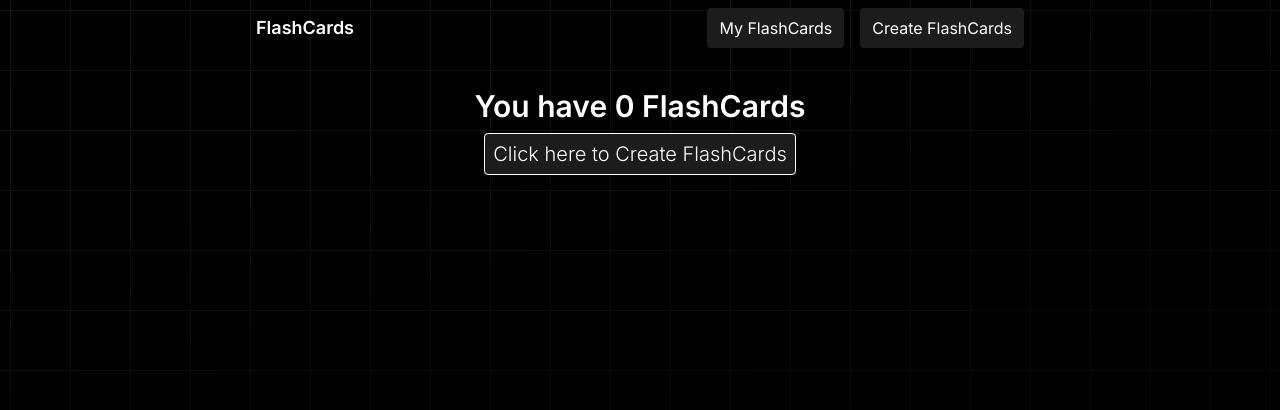
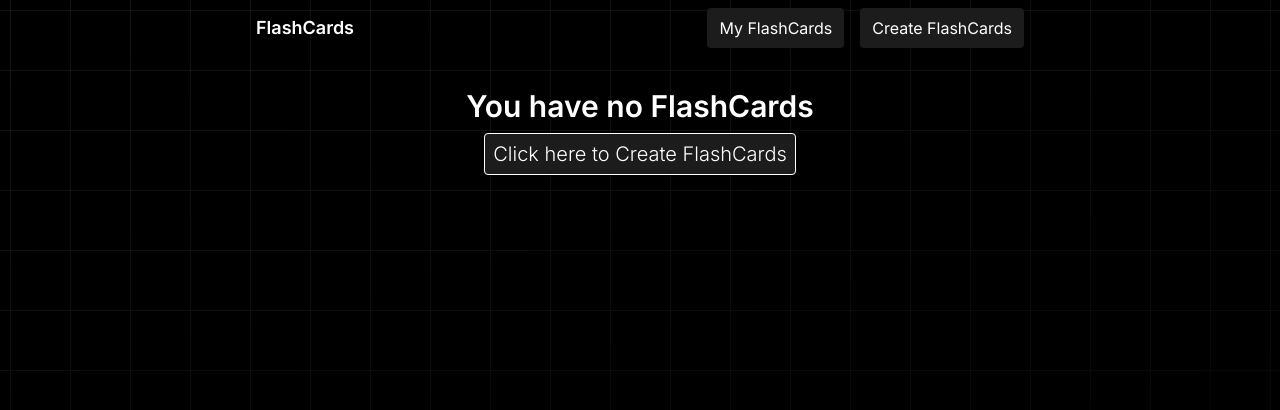
Before and after one commit to 8liam/flashcard, a Next.js app: page /flashcards in a window 1280 px wide. Shown: the top 410 px of the page. Built offline with nearby package versions, Linux system fonts and the light colour scheme.

Commit message:
fix: changed wording when there are no flashcards found saved.

```diff
--- a/app/components/pages/flashcards.tsx
+++ b/app/components/pages/flashcards.tsx
@@ -48,7 +48,7 @@ export default function FlashCards() {
 
             ) : (
                 <div className='text-center space-y-4'>
-                    <h1 className='text-3xl font-semibold mb-4'>You have {flashcardSets.length} FlashCards</h1>
+                    <h1 className='text-3xl font-semibold mb-4'>You have no FlashCards</h1>
                     <a className="mt-4 bg-accent p-2 rounded text-xl font-light border border-white duration-300 hover:bg-black" href='/create'>Click here to Create FlashCards</a>
                 </div>
             )}
```
